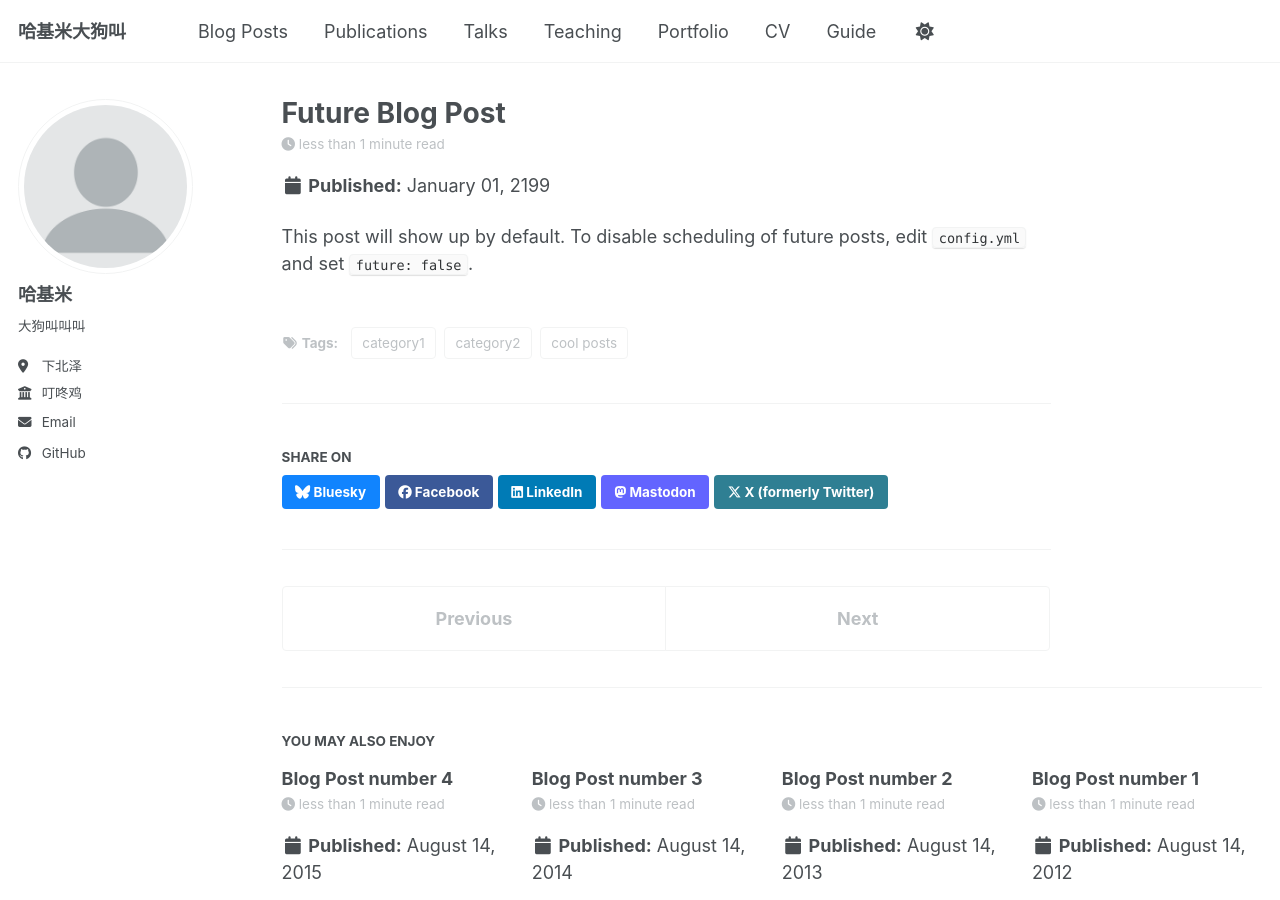
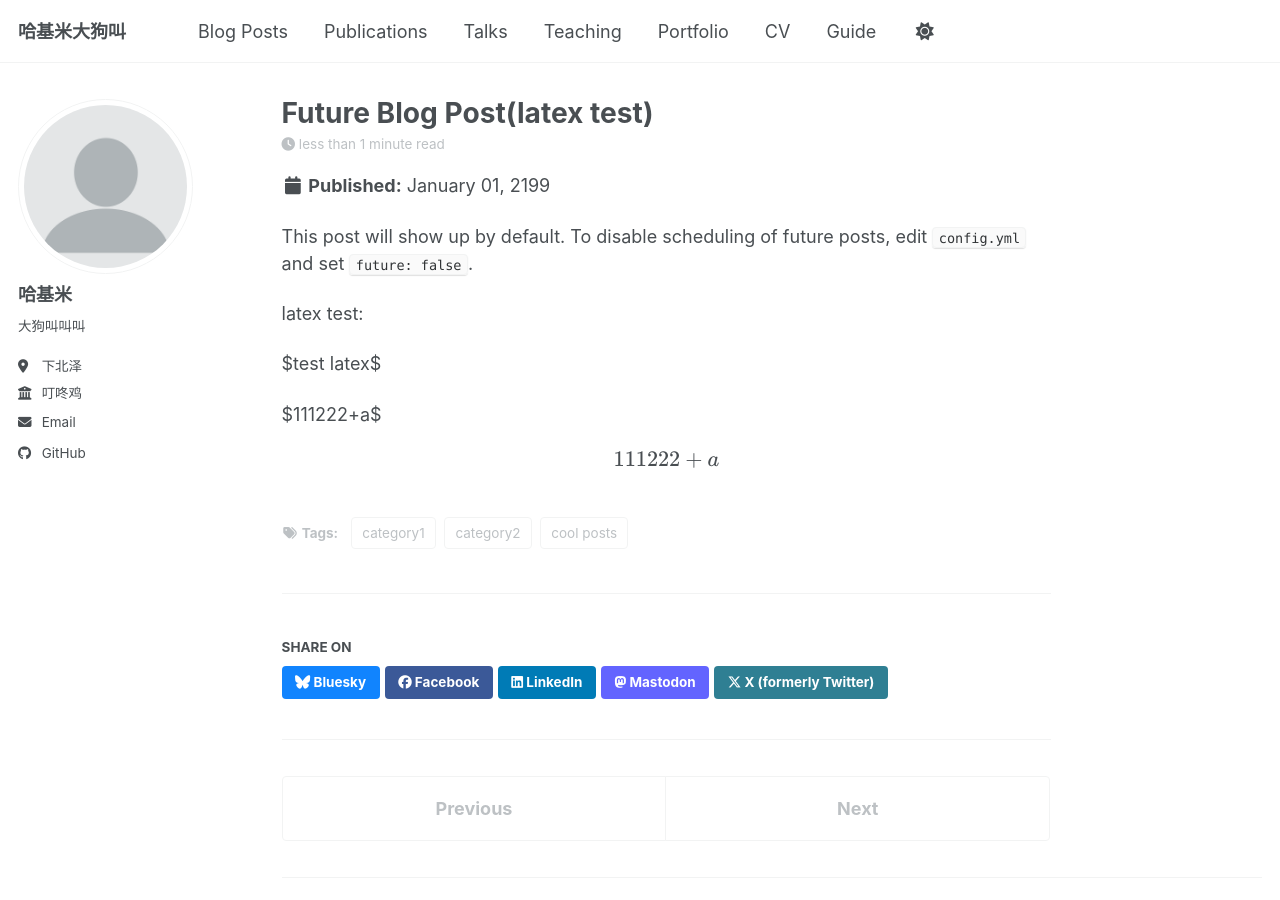
Before and after one commit to zyd114/zyd114.github.io, a Jekyll site: the page built from _posts/2199-01-01-future-post.md, in a window 1280 px wide and 900 px high. Built offline with Jekyll 4.4.1, drawn with Linux system fonts in a browser that asks for light colours; a script bundle is joined from its source files by our own code; library files that are not in the unit come from our copies.

Commit message:
latex test

```diff
--- a/_posts/2199-01-01-future-post.md
+++ b/_posts/2199-01-01-future-post.md
@@ -1,5 +1,5 @@
 ---
-title: 'Future Blog Post'
+title: 'Future Blog Post(latex test)'
 date: 2199-01-01
 permalink: /posts/2012/08/blog-post-4/
 tags:
@@ -9,3 +9,11 @@ tags:
 ---
 
 This post will show up by default. To disable scheduling of future posts, edit `config.yml` and set `future: false`.
+
+latex test:
+
+$test latex$
+
+$111222+a$
+
+$$111222+a$$
```
